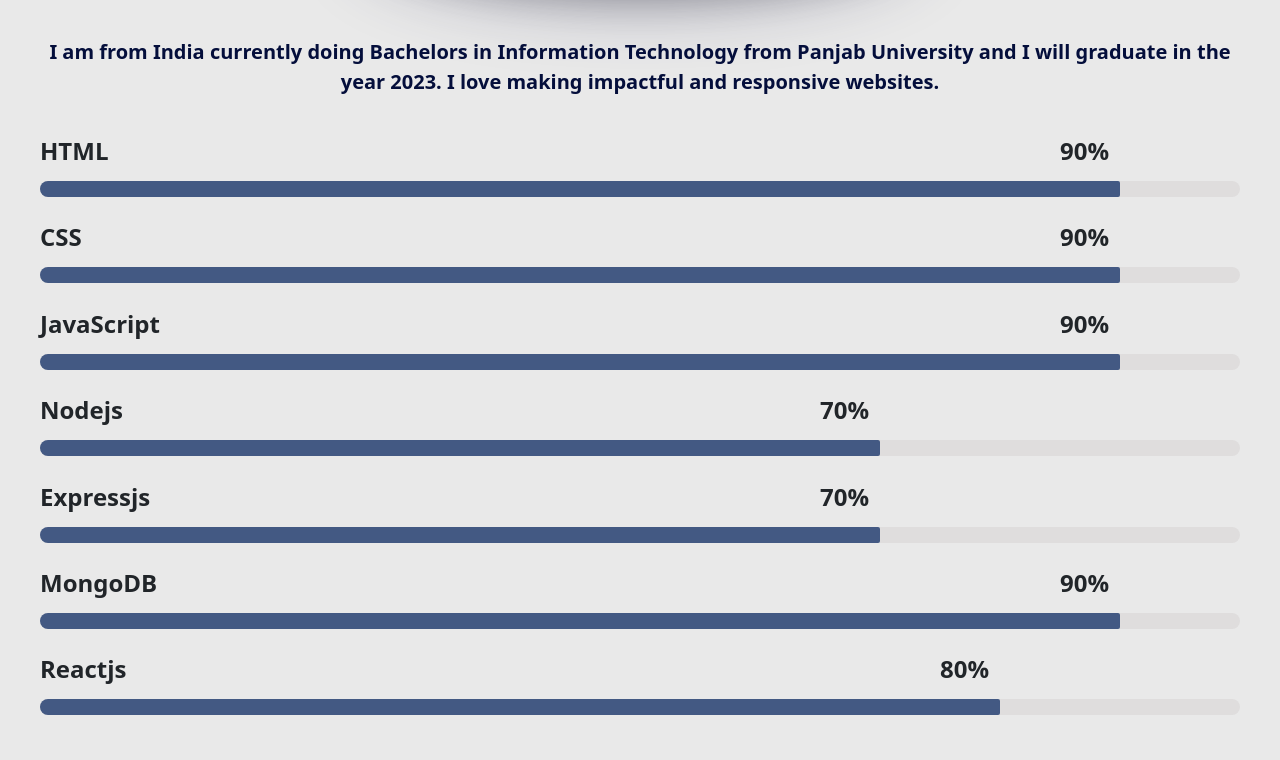
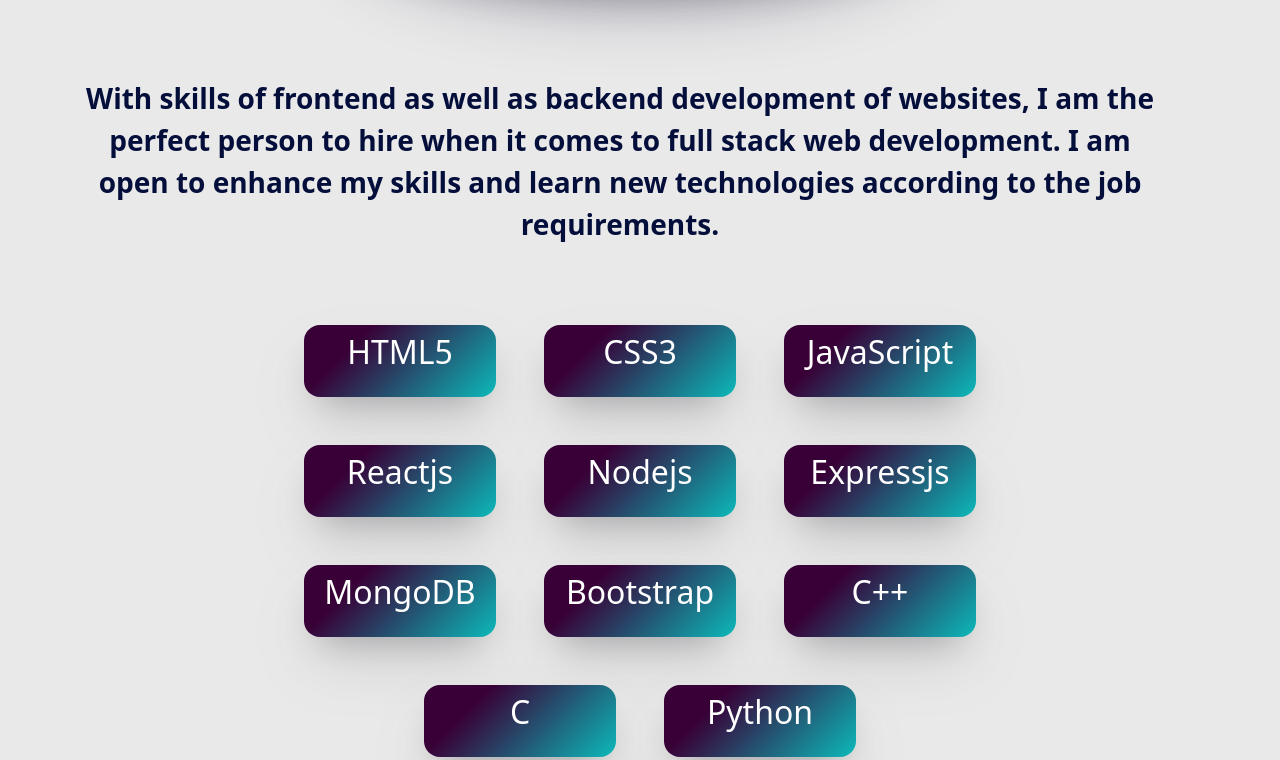
Before and after one commit to Shikha291/Portfolio, a plain HTML site: page index.html in a window 1280 px wide. Shown: the part 1955-2715 px from the top of the page. Drawn offline with nearby package versions, Linux system fonts and the light colour scheme.

Commit message:
Skill section changed

```diff
--- a/index.html
+++ b/index.html
@@ -64,10 +64,12 @@
         </div>
         <div class="edetailsdiv d-flex my-5">
             <div class="edetails">
-                <h2>SSC</h2>
-                <p class="eins"><strong>Institution</strong> : Kendriya Vidyalaya AFS Highgrounds Chandigarh</p>
-                <p class="egrade"><strong>CGPA</strong> : 10 CGPA</p>
-                <p class="completion"><strong>Completion Year</strong> : 2017</p>
+                <h2>BE Information Technology</h2>
+                <p class="eins"><strong>Institution</strong> : University Institute of Engineering and Technology,
+                    Panjab University</p>
+                <p class="egrade"><strong>CGPA</strong> : 8.86 CGPA</p>
+                <p class="completion"><strong>Completion Year</strong> : 2023(Currently pursuing)</p>
+
             </div>
             <div class="edetails">
                 <h2>HSC</h2>
@@ -76,12 +78,10 @@
                 <p class="completion"><strong>Completion Year</strong> : 2019</p>
             </div>
             <div class="edetails">
-                <h2>BE Information Technology</h2>
-                <p class="eins"><strong>Institution</strong> : University Institute of Engineering and Technology,
-                    Panjab University</p>
-                <p class="egrade"><strong>CGPA</strong> : 8.86 CGPA</p>
-                <p class="completion"><strong>Completion Year</strong> : 2023(Currently pursuing)</p>
-
+                <h2>SSC</h2>
+                <p class="eins"><strong>Institution</strong> : Kendriya Vidyalaya AFS Highgrounds Chandigarh</p>
+                <p class="egrade"><strong>CGPA</strong> : 10 CGPA</p>
+                <p class="completion"><strong>Completion Year</strong> : 2017</p>
             </div>
         </div>
     </div>
@@ -89,65 +89,55 @@
         <div class="sheadingdiv">
             <h1 class="projectHeading text-uppercase">Skills</h1>
         </div>
+        <div class="sdetailsdiv">
             <div class="stext">
-            <p>I am from India currently doing Bachelors in Information Technology from Panjab University and I will
-                graduate in the year 2023. I love making impactful and responsive websites.</p>
+                <p>With skills of frontend as well as backend development of websites, I am the perfect person to
+                    hire
+                    when it comes to full stack web development. I am open to enhance my skills and learn new
+                    technologies according to the job requirements.
+                </p>
             </div>
-        <div class="sdetailsdiv">
-            <div class="skillitem">
-                <div class="skilltext">
-                    <span class="html">HTML</span><span class="w-90">90%</span>
+            <div class="skillitems">
+                <div class="sitems">
+                    <div class="sitem">
+                        <h2>HTML5</h2>
                     </div>
-                <div class="progress">
-                    <div class="progress-bar w-90"></div>
+                    <div class="sitem">
+                        <h2>CSS3</h2>
+                    </div>
+                    <div class="sitem">
+                        <h2>JavaScript</h2>
                     </div>
                 </div>
-            <div class="skillitem">
-                <div class="skilltext">
-                    <span class="html">CSS</span><span class="w-90">90%</span>
+                <div class="sitems">
+                    <div class="sitem">
+                        <h2>Reactjs</h2>
                     </div>
-                <div class="progress">
-                    <div class="progress-bar w-90"></div>
+                    <div class="sitem">
+                        <h2>Nodejs</h2>
+                    </div>
+                    <div class="sitem">
+                        <h2>Expressjs</h2>
                     </div>
                 </div>
-            <div class="skillitem">
-                <div class="skilltext">
-                    <span class="html">JavaScript</span><span class="w-90">90%</span>
+                <div class="sitems">
+                    <div class="sitem">
+                        <h2>MongoDB</h2>
                     </div>
-                <div class="progress">
-                    <div class="progress-bar w-90"></div>
+                    <div class="sitem">
+                        <h2>Bootstrap</h2>
+                    </div>
+                    <div class="sitem">
+                        <h2>C++</h2>
                     </div>
                 </div>
-            <div class="skillitem">
-                <div class="skilltext">
-                    <span class="html">Nodejs</span><span class="w-70">70%</span>
+                <div class="sitems">
+                    <div class="sitem">
+                        <h2>C</h2>
                     </div>
-                <div class="progress">
-                    <div class="progress-bar w-70"></div>
+                    <div class="sitem">
+                        <h2>Python</h2>
                     </div>
-            </div>
-            <div class="skillitem">
-                <div class="skilltext">
-                    <span class="html">Expressjs</span><span class="w-70">70%</span>
-                </div>
-                <div class="progress">
-                    <div class="progress-bar w-70"></div>
-                </div>
-            </div>
-            <div class="skillitem">
-                <div class="skilltext">
-                    <span class="html">MongoDB</span><span class="w-90">90%</span>
-                </div>
-                <div class="progress">
-                    <div class="progress-bar w-90"></div>
-                </div>
-            </div>
-            <div class="skillitem">
-                <div class="skilltext">
-                    <span class="html">Reactjs</span><span class="w-80">80%</span>
-                </div>
-                <div class="progress">
-                    <div class="progress-bar w-80"></div>
                 </div>
             </div>
         </div>
--- a/style.css
+++ b/style.css
@@ -70,7 +70,6 @@
   float: right;
   margin-top: 5vmin;
   margin-bottom: 5vmin;
-
 }
 
 .photo img {
@@ -130,7 +129,9 @@
   text-align: center;
 }
 
-.eheadingdiv, .pheadingdiv, .sheadingdiv {
+.eheadingdiv,
+.pheadingdiv,
+.sheadingdiv {
   text-align: center;
   color: white;
   width: 75vmin;
@@ -138,13 +139,16 @@
   margin: 5vmin auto;
   border-radius: 50%;
   background-color: rgb(4, 14, 59);
-    box-shadow: rgba(50, 50, 93, 0.25) 0px 30px 60px -12px, rgba(0, 0, 0, 0.3) 0px 18px 36px -18px;
+  box-shadow: rgba(50, 50, 93, 0.25) 0px 30px 60px -12px,
+    rgba(0, 0, 0, 0.3) 0px 18px 36px -18px;
 }
 
-.educationHeading, .projectHeading, .skillsHeading {
+.educationHeading,
+.projectHeading,
+.skillsHeading {
   padding-top: 5vmin;
   font-size: 10vmin;
-    font-family: 'Franklin Gothic Medium', 'Arial Narrow', Arial, sans-serif;
+  font-family: "Franklin Gothic Medium", "Arial Narrow", Arial, sans-serif;
 }
 
 .edetailsdiv {
@@ -160,9 +164,10 @@
   color: white;
   border-radius: 3vmin;
   padding: 3vmin;
-    box-shadow: rgba(115, 115, 129, 0.25) 0px 30px 60px -12px, rgba(0, 0, 0, 0.3) 0px 18px 36px -18px;
+  box-shadow: rgba(115, 115, 129, 0.25) 0px 30px 60px -12px,
+    rgba(0, 0, 0, 0.3) 0px 18px 36px -18px;
   transition: 0.5s;
-    font-family: 'Noto Serif', serif;
+  font-family: "Noto Serif", serif;
 }
 
 .edetails:hover {
@@ -174,7 +179,9 @@
   font-size: 4vmin;
 }
 
-.eins, .egrade, .completion {
+.eins,
+.egrade,
+.completion {
   font-size: 3vmin;
 }
 
@@ -187,63 +194,41 @@
 
 .stext {
   text-align: center;
-  margin: 4vmin 0;
+  margin: 5vmin 10vmin 5vmin 5vmin;
   color: rgb(4, 14, 59);
   font-weight: bold;
-  font-size: 2.5vmin;
+  font-size: 3.5vmin;
 }
 
-.skillitem {
-  padding: 0.5vmin 0;
-  margin: 0.3vmin 0;
+.sdetailsdiv {
+  display: flex;
 }
 
-.skillitem .skilltext {
+.sitems {
   display: flex;
-  justify-content: flex-start;
-  font-weight: 600;
-  font-size: 3vmin;
-  position: relative;
 }
 
-.skillitem .skilltext span:last-child {
-  position: absolute;
+.skillitems {
+  display: flex;
+  flex-direction: column;
 }
 
-.skillitem .skilltext .w-90 {
-  margin-left: 85%;
-}
-.skillitem .skilltext .w-70 {
-  margin-left: 65%;
-}
-.skillitem .skilltext .w-80 {
-  margin-left: 75%;
+.sitem {
+  width: 24vmin;
+  height: 9vmin;
+  padding: 1vmin;
+  background-color: #0cbaba;
+  background-image: linear-gradient(315deg, #0cbaba 0%, #380036 74%);
+  color: #fff;
+  text-align: center;
+  border-radius: 2vmin;
+  box-shadow: rgba(115, 115, 129, 0.25) 0px 30px 60px -12px,
+    rgba(0, 0, 0, 0.3) 0px 18px 36px -18px;
+  margin: 3vmin 10vmin;
 }
 
-.progress {
-  margin: 1.5vmin 0;
-  background-color: rgb(223, 221, 221);
-  border-radius: 2vmin;
-  overflow: hidden;
-  width: 100%;
-}
-
-.progress-bar {
-  background-color: rgb(67, 89, 131);
-  width: 100%;
-  height: 100%;
-  border-top-right-radius: 2px;
-  border-bottom-right-radius: 2px;
-}
-
-.progress-bar.w-90 {
-  width: 90%;
-}
-.progress-bar.w-70 {
-  width: 70%;
-}
-.progress-bar.w-80 {
-  width: 80%;
+.sitem h2 {
+  font-size: 4vmin;
 }
 
 .projects {
@@ -266,18 +251,15 @@
   transition: 0.5s;
 }
 
-
 .pdetails img {
   width: 50vmin;
   height: 35vmin;
   margin: 2vmin 0;
   transition: 1s;
-
 }
 
 .pdetails:hover {
   transform: scale(1.08);
-
 }
 
 .pdiv {
@@ -303,20 +285,12 @@
   font-size: 9vmin;
   font-weight: 700;
   color: #380036;
-    text-shadow: 1px 1px 1px #919191,
-        1px 2px 1px #919191,
-        1px 3px 1px #919191,
-        1px 4px 1px #919191,
-        1px 5px 1px #919191,
-        1px 6px 1px #919191,
-        1px 7px 1px #919191,
-        1px 8px 1px #919191,
-        1px 9px 1px #919191,
-        1px 10px 1px #919191,
-    1px 18px 6px rgba(16,16,16,0.4),
-    1px 22px 10px rgba(16,16,16,0.2),
-    1px 25px 35px rgba(16,16,16,0.2),
-    1px 30px 60px rgba(16,16,16,0.4);
+  text-shadow: 1px 1px 1px #919191, 1px 2px 1px #919191, 1px 3px 1px #919191,
+    1px 4px 1px #919191, 1px 5px 1px #919191, 1px 6px 1px #919191,
+    1px 7px 1px #919191, 1px 8px 1px #919191, 1px 9px 1px #919191,
+    1px 10px 1px #919191, 1px 18px 6px rgba(16, 16, 16, 0.4),
+    1px 22px 10px rgba(16, 16, 16, 0.2), 1px 25px 35px rgba(16, 16, 16, 0.2),
+    1px 30px 60px rgba(16, 16, 16, 0.4);
   margin-bottom: 5vmin;
 }
 
@@ -328,8 +302,8 @@
   background-image: linear-gradient(315deg, #0cbaba 0%, #380036 74%);
   padding: 5vmin;
   border-radius: 2vmin;
-  box-shadow: rgba(115, 115, 129, 0.25) 0px 30px 60px -12px, rgba(0, 0, 0, 0.3) 0px 18px 36px -18px;
-
+  box-shadow: rgba(115, 115, 129, 0.25) 0px 30px 60px -12px,
+    rgba(0, 0, 0, 0.3) 0px 18px 36px -18px;
 }
 
 .cinfo {
@@ -341,7 +315,7 @@
 }
 
 .contactbtn {
-  margin:2vmin auto;
+  margin: 2vmin auto;
   background-color: #0cbaba;
   background-image: linear-gradient(315deg, #0cbaba 0%, #380036 74%);
   color: white;
@@ -350,7 +324,8 @@
   font-family: serif;
   font-size: 3vmin;
   border: none;
-  box-shadow: rgba(115, 115, 129, 0.25) 0px 30px 60px -12px, rgba(0, 0, 0, 0.3) 0px 18px 36px -18px;
+  box-shadow: rgba(115, 115, 129, 0.25) 0px 30px 60px -12px,
+    rgba(0, 0, 0, 0.3) 0px 18px 36px -18px;
 }
 
 .clinks {
@@ -375,8 +350,16 @@
   font-size: 8vmin;
 }
 
-
 @media (max-width: 1300px) {
+  .sdetailsdiv {
+    flex-direction: column;
+  }
+  .sitems{
+    justify-content: center;
+  }
+  .sitem {
+    margin: 3vmin;
+  }
   .pdiv {
     flex-direction: column;
     margin-bottom: 0;
@@ -388,38 +371,6 @@
 }
 
 @media (max-width: 1200px) {
-    .home {
-        width: 100%;
-        height: 100%;
-        margin: 0;
-      }
-      .photo img {
-        margin-top: 5vmin;
-        margin-bottom: 5vmin;
-
-      }
-      .photo {
-          justify-content: center;
-      }
-      .row {
-        flex-direction: column;
-      }
-      .edetailsdiv {
-        flex-direction: column;
-
-      }
-      .edetails {
-        margin: 3vmin auto;
-      }
-      .pdetails {
-        margin: 3vmin auto;
-      }
-
-
- }
-
-@media (max-width: 800px) {
-
   .checkbtn {
     display: block;
   }
@@ -443,7 +394,8 @@
     font-size: 3vmin;
   }
 
-  nav ul li a:hover, a.active {
+  nav ul li a:hover,
+  a.active {
     background: none;
 
     color: rgb(184, 180, 180);
@@ -452,11 +404,44 @@
   #check:checked ~ ul {
     left: 0;
   }
+  .home {
+    width: 100%;
+    height: 100%;
+    margin: 0;
+  }
+  .photo img {
+    margin-top: 5vmin;
+    margin-bottom: 5vmin;
+  }
+  .photo {
+    justify-content: center;
+  }
+  .row {
+    flex-direction: column;
+  }
+  .edetailsdiv {
+    flex-direction: column;
+  }
+  .edetails {
+    margin: 3vmin auto;
+  }
+  .pdetails {
+    margin: 3vmin auto;
+  }
+}
 
+@media (max-width: 800px) {
   .contactForm {
     width: 60vmin;
   }
   .edetails {
     height: 100%;
   }
+  /* .sitem {
+    justify-content: center;
+
   }
+  .sitems {
+    flex-direction: column;
+  } */
+}
```
Lines whose indentation alone changed are shown as unchanged.
